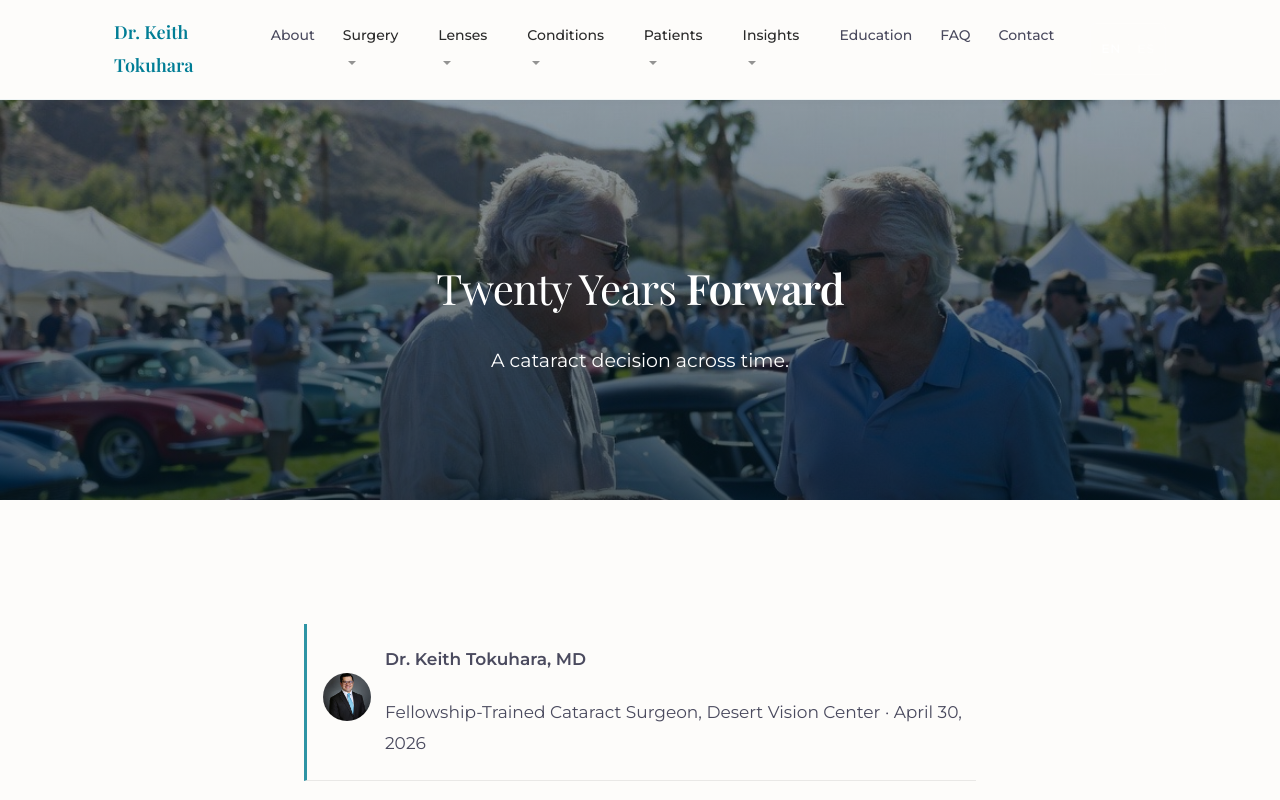
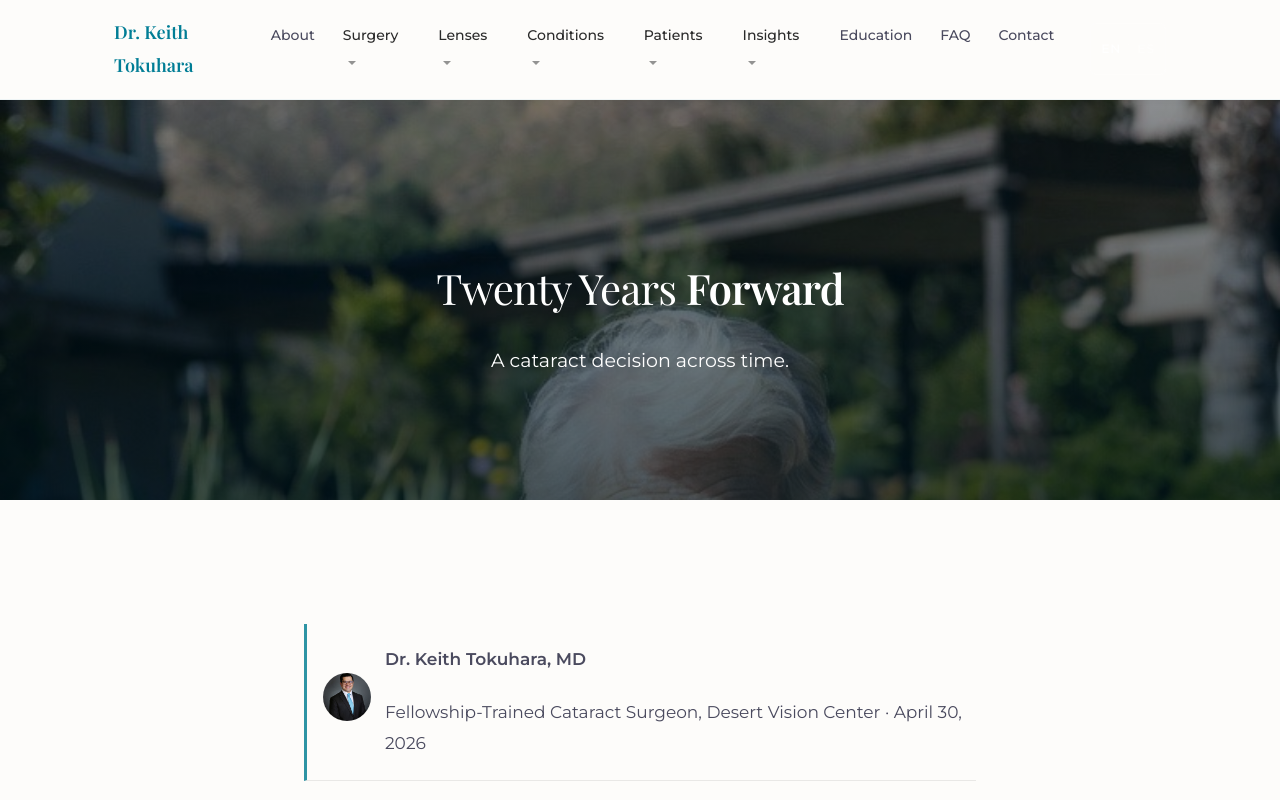
Before and after one commit to drtokuhara/drtokuhara.com, a Next.js app: page /insights/twenty-years-forward in a window 1280 px wide. Shown: the top 800 px of the page. Built offline with nearby package versions, Linux system fonts and the light colour scheme.

Commit message:
Fix gender mismatch on Twenty Years Forward (female story, was male image)

```diff
--- a/app/insights/twenty-years-forward/TwentyYearsForwardContent.js
+++ b/app/insights/twenty-years-forward/TwentyYearsForwardContent.js
@@ -18,7 +18,7 @@ export default function TwentyYearsForwardContent() {
       {/* HERO */}
       <section className="page-hero page-hero-image" style={{position: 'relative', overflow: 'hidden'}}>
         <Image
-          src="/media/stock-seniors-resort-promenade-night.jpg"
+          src="/media/elderly-woman-walker-courtyard.jpg"
           alt="Seniors strolling along a resort promenade at night"
           fill
           style={{objectFit: 'cover', objectPosition: 'center 30%'}}
```
